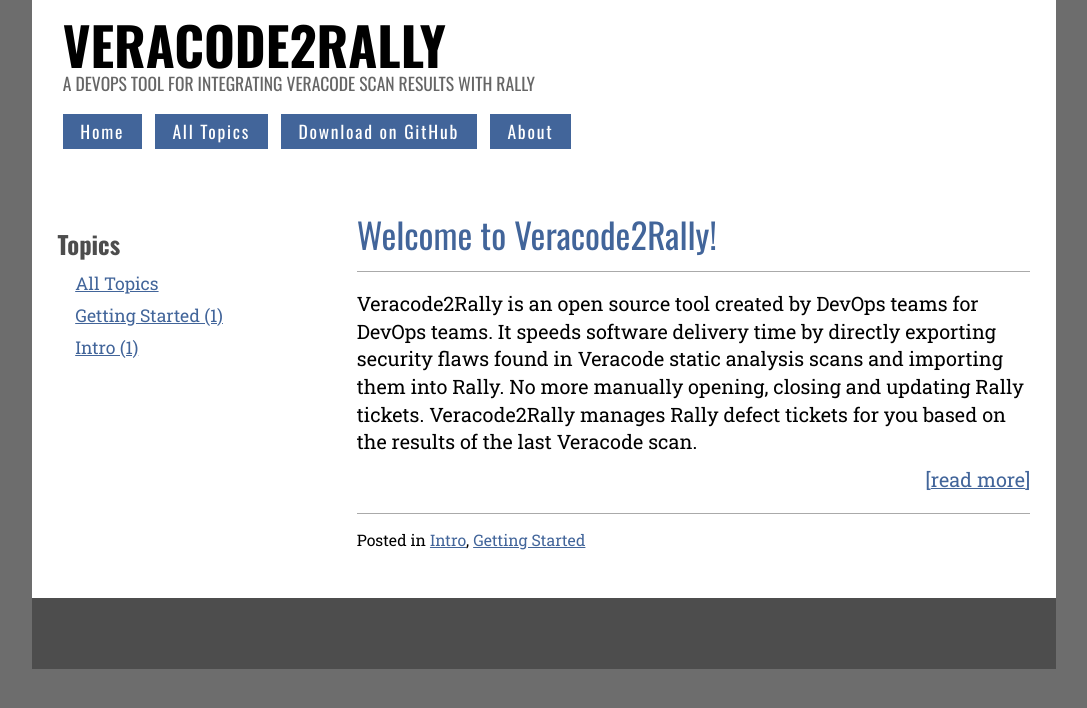
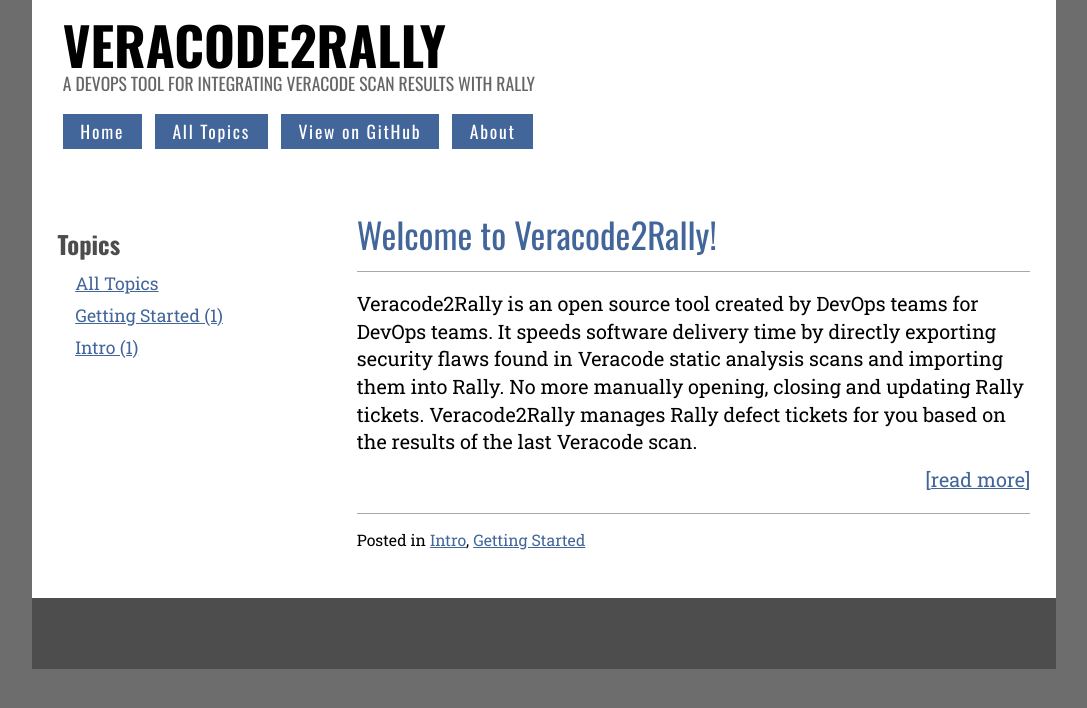
Before and after one commit to SecureDevOps/veracode2rally, a Jekyll site: the page built from index.html, in a window 1280 px wide. Shown: the top 708 px of the page, without its empty margins (96-1183 px from the left). Built offline with Jekyll 4.4.1, drawn with Linux system fonts in a browser that asks for light colours; the list of posts is cut into pages by our own code.

Commit message:
updated pages

```diff
--- a/_layouts/default.html
+++ b/_layouts/default.html
@@ -29,7 +29,7 @@
 <ul class="menu">
   <li><a href="{{site.baseurl}}/index.html" title="Home">Home</a></li>
   <li><a href="{{site.baseurl}}/tags/" title="All Topics">All Topics</a></li>
-  <li><a href="https://github.com/SecureDevOps/veracode2rally" target="_blank" title="GitHub">Download on GitHub</a></li>
+  <li><a href="https://github.com/SecureDevOps/veracode2rally" target="_blank" title="GitHub">View on GitHub</a></li>
   <li><a href="{{site.baseurl}}/about.html" title="learn more">About</a></li>
   <!--<li><a href="{{site.baseurl}}/resources.html" title="resources">Resources</a></li> -->
 
```
